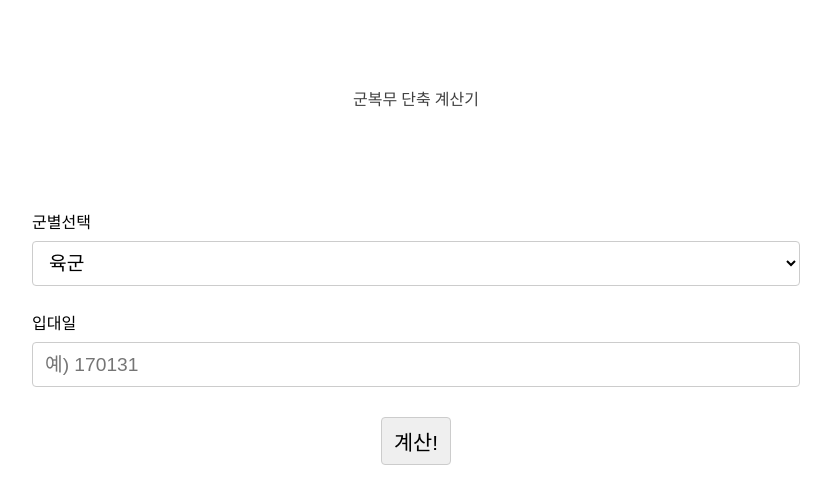
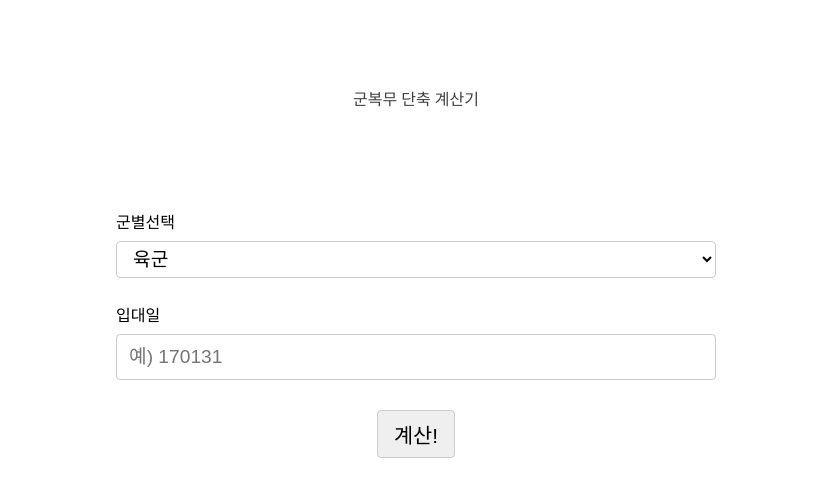
Before and after one commit to terrykwon/goondanchook, a website with bundled scripts: page index.html in a window 1280 px wide. Shown: the whole page, without its empty margins (224-1055 px from the left). Built offline with nearby package versions, Linux system fonts and the light colour scheme; files whose address does not match are found by name.

Commit message:
Remove height to fix select clipping bug

```diff
--- a/styles.css
+++ b/styles.css
@@ -47,8 +47,8 @@ input[type=text], select {
     resize: vertical;
     font-size: 1.2rem;
     margin-top: 10px;
-    height: 45px;
-    line-height: 45px;
+    /*height: 45px;*/
+    line-height: 32px;
     background: #ffffff;
 }
 
@@ -56,7 +56,7 @@ button {
     font-size: 1.3rem;
     border: 1px solid #ccc;
     border-radius: 4px;
-    padding: 8px 12px;
+    padding: 8px 16px;
     margin-top: 15px;
 }
 
@@ -69,7 +69,7 @@ button:active {
 }
 
 .container__head {
-    height: 200px;
+    height: 120px;
     margin: 0 auto 0 auto;
     padding: 0 20px;
     display: flex;
@@ -105,6 +105,10 @@ button:active {
 
 @media (min-width:768px) {
     .container__main {
-        max-width: 768px;
+        max-width: 600px;
+    }
+
+    .container__head {
+        height: 200px;
     }
 }
```
